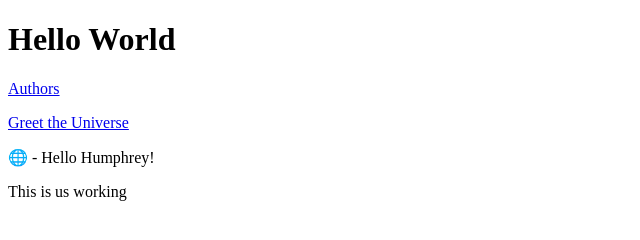
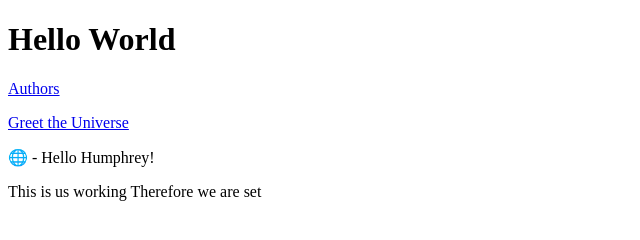
Before and after one commit to Patrick95T/Lab1, a plain HTML site: page index.html in a window 1280 px wide. Shown: the whole page, without its empty margins (0-640 px from the left). Drawn offline with Linux system fonts and the light colour scheme.

Commit message:
7.3 again

```diff
--- a/index.html
+++ b/index.html
@@ -13,6 +13,7 @@
 </p>
 </p>
 This is us working
+Therefore we are set
 <p>
 </body>
 </html>
```
